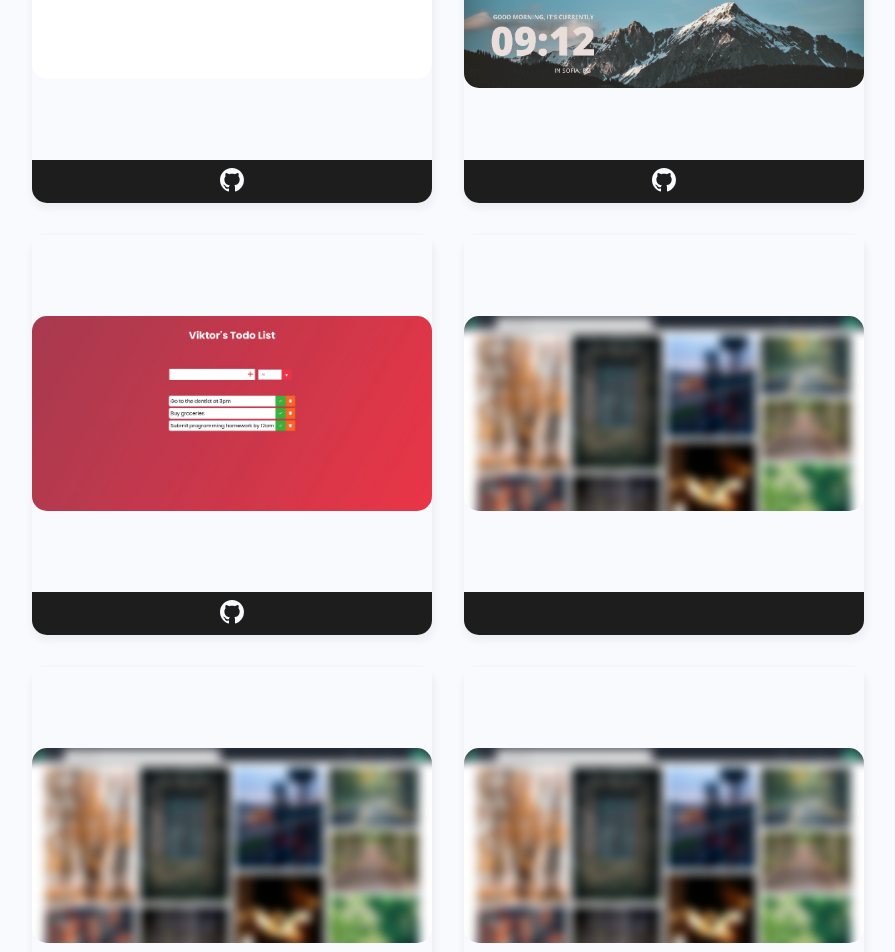
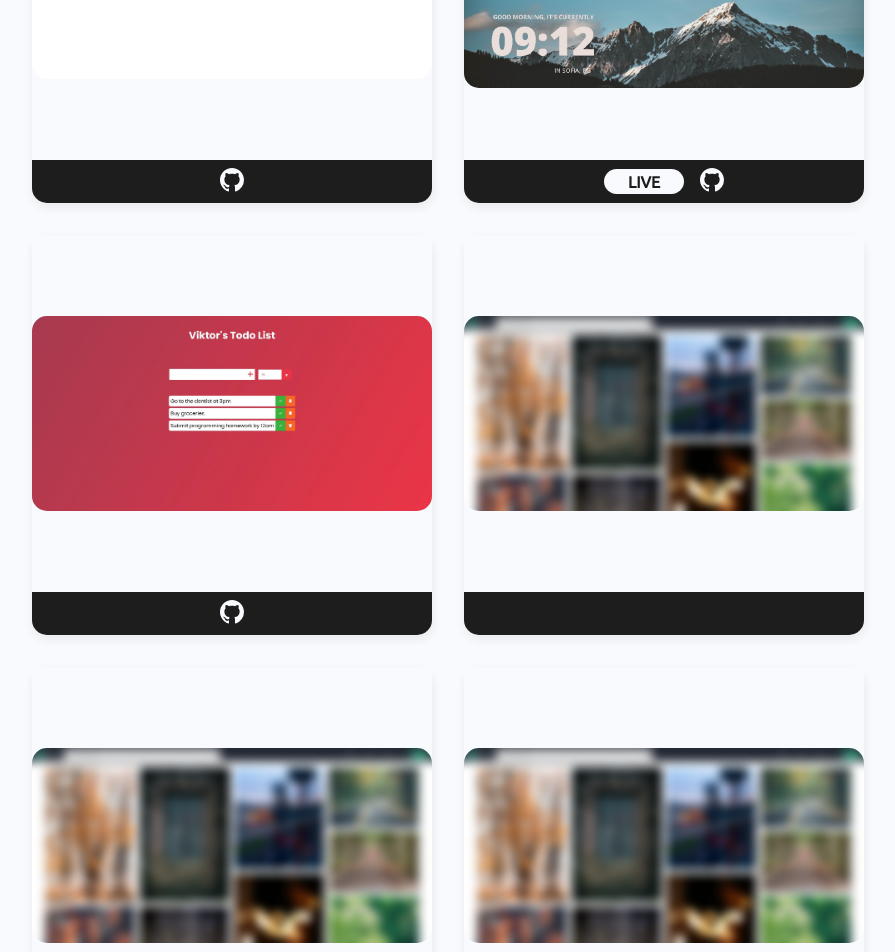
Before and after one commit to VicKLyo/Portfolio, a React (Create React App) app: page / in a window 1280 px wide. Shown: the part 2682-3634 px from the top of the page, without its empty margins (192-1087 px from the left). Built offline with nearby package versions, Linux system fonts and the light colour scheme.

Commit message:
Added live link for project

```diff
--- a/src/components/Projects.js
+++ b/src/components/Projects.js
@@ -46,7 +46,7 @@ const Projects = () => {
                 <div className="box">
                 <ProjectPreview text={"Clock app using an API to display different quotes every minute. Background image changes depending on whether it's day or evening"} tech={"Tech used: HTML, CSS, JS"} image={clockAppImage} />
                     <div className="live-git">
-                    {/* <a href="" target="_blank"><span className='live-btn'>Live</span></a>  */}
+                    <a href="https://viktoryordanov-clock.netlify.app" target="_blank"><span className='live-btn'>Live</span></a>
                     <a href="https://github.com/VicKLyo/Clock" target="_blank" rel="noreferrer"><BsGithub className='projects-icon'/></a>
                     </div>
                 </div>
```
